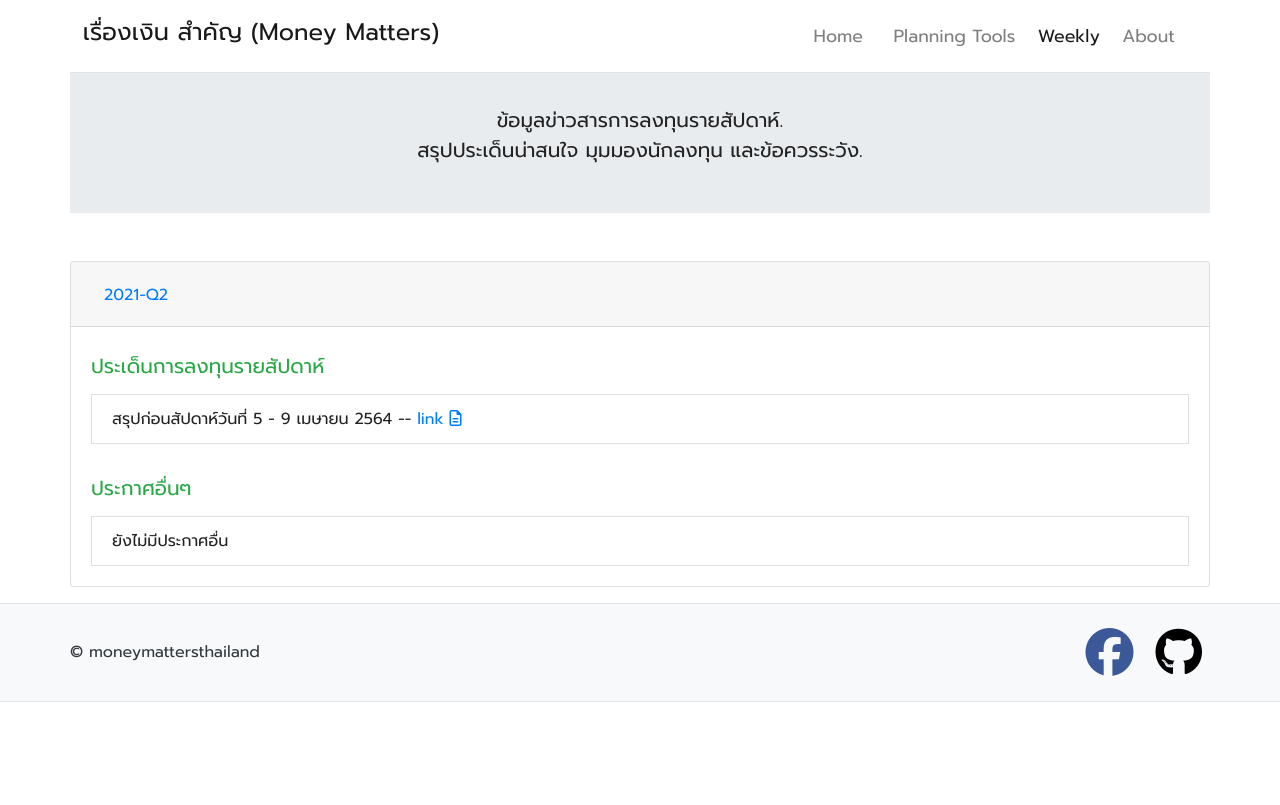
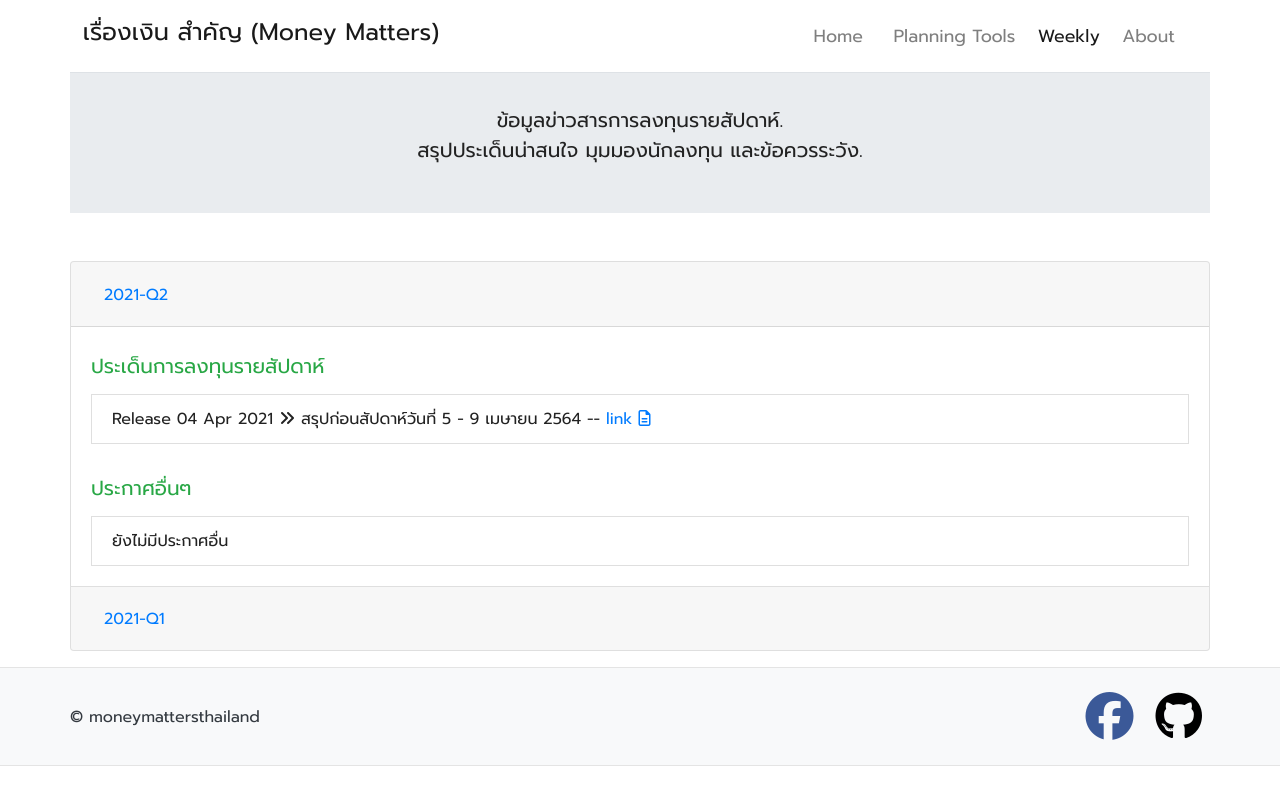
Before and after one commit to moneysart/moneysart.github.io, a Jekyll site: the page built from weekly/index.html, in a window 1280 px wide. Shown: the top 805 px of the page. Built offline with Jekyll 4.4.1, drawn with Linux system fonts in a browser that asks for light colours; nearby versions of some CDN libraries.

Commit message:
add liquid loop to generate list of posts

```diff
--- a/weekly/index.html
+++ b/weekly/index.html
@@ -23,6 +23,9 @@ canonical_url: /weekly/
 <div class="container">
     <div class="row">
         <div class="col-12 accordion px-0" id="weeklyAccordion">
+
+
+            <!-- first quarter -->
             <div class="card">
                 <div class="card-header" id="headingY2021Q2">
                     <h2 class="mb-0">
@@ -32,23 +35,36 @@ canonical_url: /weekly/
                         </button>
                     </h2>
                 </div>
-
                 <div id="Y2021Q2" class="collapse show" aria-labelledby="headingY2021Q2" data-parent="#weeklyAccordion">
                     <div class="card-body">
+
+                        <!-- weekly summary -->
                         <h5 class="text-success py-2">ประเด็นการลงทุนรายสัปดาห์</h5>
-                        <li class="list-group-item">
-                            สรุปก่อนสัปดาห์วันที่ 5 - 9 เมษายน 2564 --
-                            <a href="{{ site.baseurl }}/weekly/summary/2021-04-04/">
-                                link <i class="far fa-file-alt"></i>
-                            </a>
-                        </li>
+                        {% for post in site.tags.Y2021Q2 %}
+                            {% if post.tag contains "summary" %}
+                                <li class="list-group-item">
+                                    {% capture title_full %}{{ post.title }}{% endcapture %}
+                                    {% assign title_lines = title_full | split: ", " %}
+                                    Release {{ post.date | date_to_string }} <i class="fas fa-angle-double-right"></i>
+                                    สรุป{{ title_lines[1] }} --
+                                    <a href="{{ post.permalink | prepend: site.baseurl }}">
+                                        link <i class="far fa-file-alt"></i>
+                                    </a>
+                                </li>
+                            {% endif %}
+                        {% endfor %}
 
+                        <!-- others -->
                         <h5 class="text-success py-2 mt-4">ประกาศอื่นๆ</h5>
                         <li class="list-group-item">ยังไม่มีประกาศอื่น</li>
+
                     </div>
                 </div>
             </div>
-            <!-- <div class="card">
+
+
+            <!-- second quarter -->
+            <div class="card">
                 <div class="card-header" id="headingY2021Q1">
                     <h2 class="mb-0">
                         <button class="btn btn-link collapsed" type="button" data-toggle="collapse"
@@ -59,16 +75,30 @@ canonical_url: /weekly/
                 </div>
                 <div id="Y2021Q1" class="collapse" aria-labelledby="headingY2021Q1" data-parent="#weeklyAccordion">
                     <div class="card-body">
-                        Anim pariatur cliche reprehenderit, enim eiusmod high life accusamus terry richardson ad squid. 3
-                        wolf moon officia aute, non cupidatat skateboard dolor brunch. Food truck quinoa nesciunt laborum
-                        eiusmod. Brunch 3 wolf moon tempor, sunt aliqua put a bird on it squid single-origin coffee nulla
-                        assumenda shoreditch et. Nihil anim keffiyeh helvetica, craft beer labore wes anderson cred nesciunt
-                        sapiente ea proident. Ad vegan excepteur butcher vice lomo. Leggings occaecat craft beer
-                        farm-to-table, raw denim aesthetic synth nesciunt you probably haven't heard of them accusamus
-                        labore sustainable VHS.
+                        <!-- weekly summary -->
+                        <h5 class="text-success py-2">ประเด็นการลงทุนรายสัปดาห์</h5>
+                        {% for post in site.tags.Y2021Q1 %}
+                            {% if post.tag contains "summary" %}
+                                <li class="list-group-item">
+                                    {% capture title_full %}{{ post.title }}{% endcapture %}
+                                    {% assign title_lines = title_full | split: ", " %}
+                                    Release {{ post.date | date_to_string }} <i class="fas fa-angle-double-right"></i>
+                                    สรุป{{ title_lines[1] }} --
+                                    <a href="{{ post.permalink | prepend: site.baseurl }}">
+                                        link <i class="far fa-file-alt"></i>
+                                    </a>
+                                </li>
+                            {% endif %}
+                        {% endfor %}
+
+                        <!-- others -->
+                        <h5 class="text-success py-2 mt-4">ประกาศอื่นๆ</h5>
+                        <li class="list-group-item">ยังไม่มีประกาศอื่น</li>
                     </div>
                 </div>
-            </div> -->
+            </div>
+
+
         </div>
     </div>
 </div>
```
